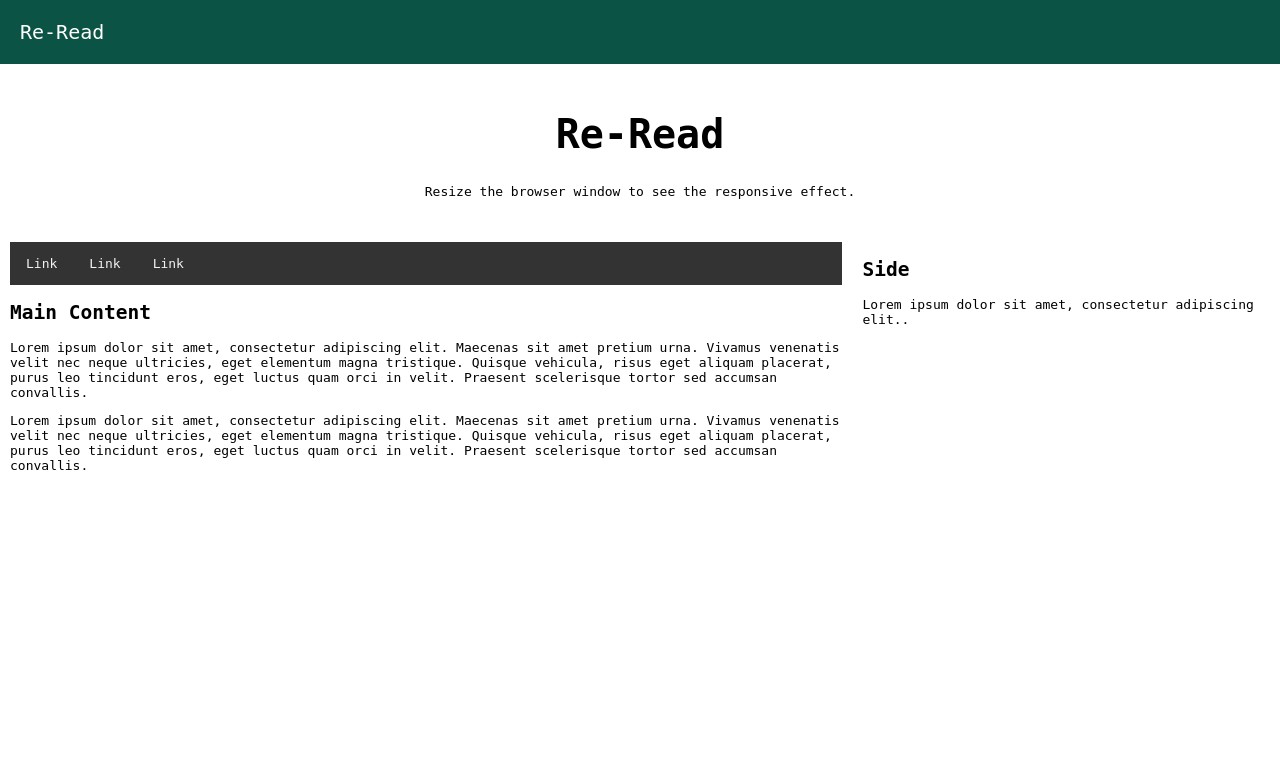
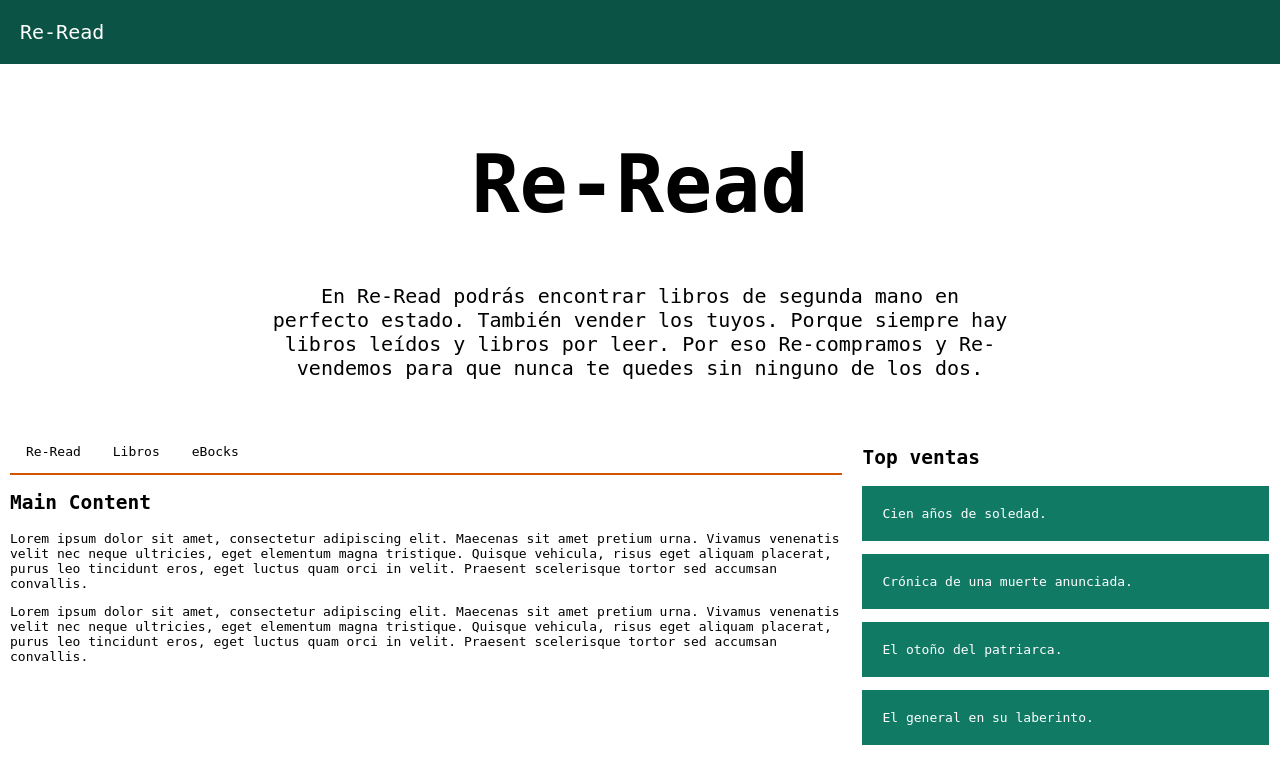
Before and after one commit to CarlosPiedras/ReRead-php, a PHP site: page / in a window 1280 px wide. Shown: the top 784 px of the page. Run offline with PHP 8.4, Linux system fonts and the light colour scheme.

Commit message:
Segundo video

```diff
--- a/css/estilos.css
+++ b/css/estilos.css
@@ -24,20 +24,26 @@
   }
 
   .header h1{
-    font-size: 40px;
+    font-size: 80px;
+  }
+
+  .header p{
+    font-size: 20px;
+    padding: 0 20%;
   }
 
   /* Style the top navigation bar */
   .topnav {
     overflow: hidden;
-    background-color: #333;
+    background-color: white;
+    border-bottom: 2px solid #d35400;
   }
 
   /* Style the topnav links */
   .topnav a {
     float: left;
     display: block;
-    color: #f2f2f2;
+    color: black;
     text-align: center;
     padding: 14px 16px;
     text-decoration: none;
@@ -45,8 +51,8 @@
 
   /* Change color on hover */
   .topnav a:hover {
-    background-color: #ddd;
-    color: black;
+    background-color: #d35400;
+    color: white;
   }
 
   /* Create three unequal columns that floats next to each other */
@@ -65,6 +71,13 @@
     width: 33.3%;
   }
 
+  /* Right column parraf */
+  .column.right p{
+    padding: 20px;
+    background-color: #117A65;
+    color: white;
+  }
+
   /* Clear floats after the columns */
   .row:after {
     content: "";
--- a/index.html
+++ b/index.html
@@ -12,16 +12,16 @@
 
 <div class="header">
   <h1>Re-Read</h1>
-  <p>Resize the browser window to see the responsive effect.</p>
+  <p>En Re-Read podrás encontrar libros de segunda mano en perfecto estado. También vender los tuyos. Porque siempre hay libros leídos y libros por leer. Por eso Re-compramos y Re-vendemos para que nunca te quedes sin ninguno de los dos.</p>
 </div>
 
 
 <div class="row">
  <div class="column left">
   <div class="topnav">
-    <a href="#">Link</a>
-    <a href="#">Link</a>
-    <a href="#">Link</a>
+    <a href="#">Re-Read</a>
+    <a href="#">Libros</a>
+    <a href="#">eBocks</a>
   </div>
     <h2>Main Content</h2>
     <p>Lorem ipsum dolor sit amet, consectetur adipiscing elit. Maecenas sit amet pretium urna. Vivamus venenatis velit nec neque ultricies, eget elementum magna tristique. Quisque vehicula, risus eget aliquam placerat, purus leo tincidunt eros, eget luctus quam orci in velit. Praesent scelerisque tortor sed accumsan convallis.</p>
@@ -29,8 +29,11 @@
   </div>
 
   <div class="column right">
-    <h2>Side</h2>
-    <p>Lorem ipsum dolor sit amet, consectetur adipiscing elit..</p>
+    <h2>Top ventas</h2>
+    <p>Cien años de soledad.</p>
+    <p>Crónica de una muerte anunciada.</p>
+    <p>El otoño del patriarca.</p>
+    <p>El general en su laberinto.</p>
   </div>
 </div>
 
```
